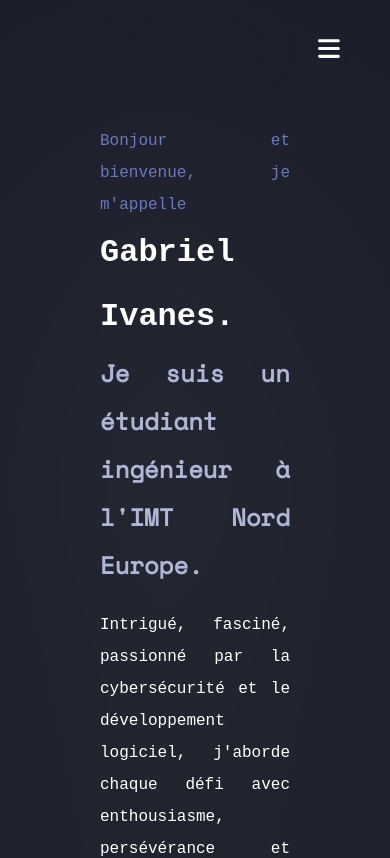
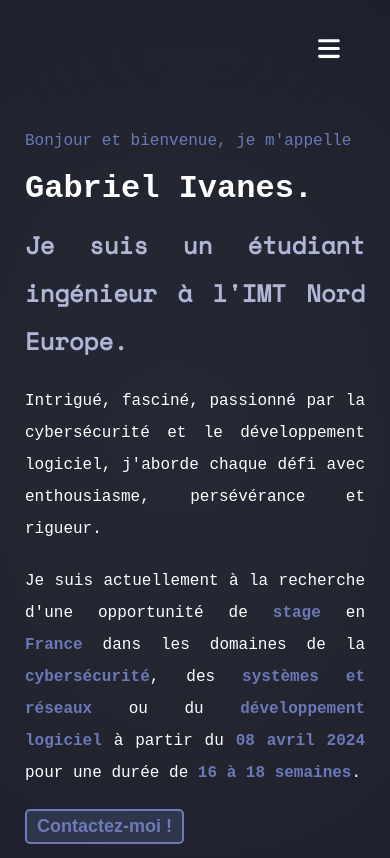
Before and after one commit to GabrielIvanes/portfolio, a React (Vite) app: page / in a window 390 px wide. Shown: the top 858 px of the page. Built offline with nearby package versions, Linux system fonts and the light colour scheme; a web font is replaced by a local one.

Commit message:
home page and nav fix

```diff
--- a/src/assets/styles/home.css
+++ b/src/assets/styles/home.css
@@ -61,7 +61,7 @@
 
 @media screen and (max-width: 700px) {
 	.home {
-		padding: 125px 75px 0 75px;
+		padding: 125px 75px 0 75px !important;
 	}
 
 	.home .presentation div {
@@ -71,6 +71,6 @@
 
 @media screen and (max-width: 600px) {
 	.home {
-		padding: 125px 25px 0 25px;
+		padding: 125px 25px 0 25px !important;
 	}
 }
--- a/src/components/layouts/header/Header.tsx
+++ b/src/components/layouts/header/Header.tsx
@@ -49,7 +49,11 @@ function Header() {
 					)}
 
 					{locations.map((loc, index) => (
-						<Link key={index} to={loc.url}>
+						<Link
+							key={index}
+							to={loc.url}
+							onClick={() => isResponsive && setIsNavBarOpen(false)}
+						>
 							<div className={location.pathname === loc.url ? 'active' : ''}>
 								{loc.name}
 							</div>
```
